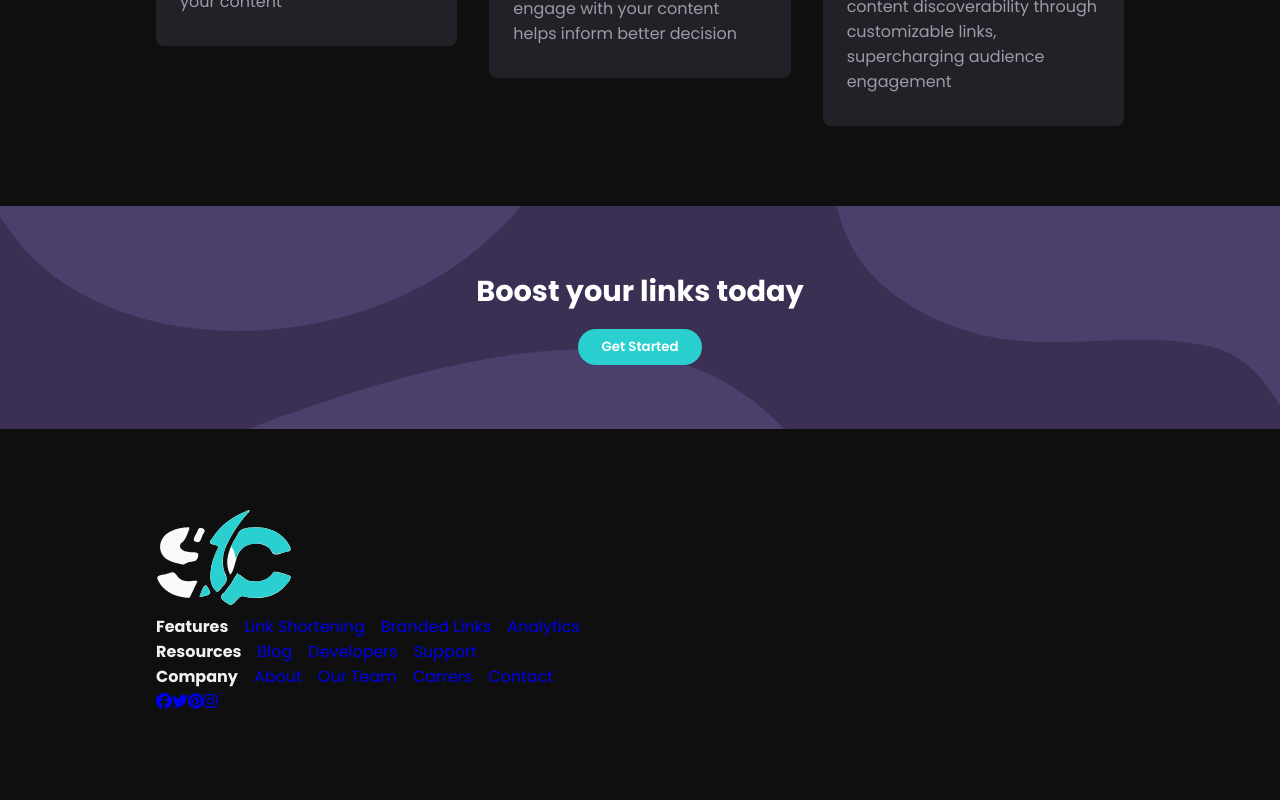
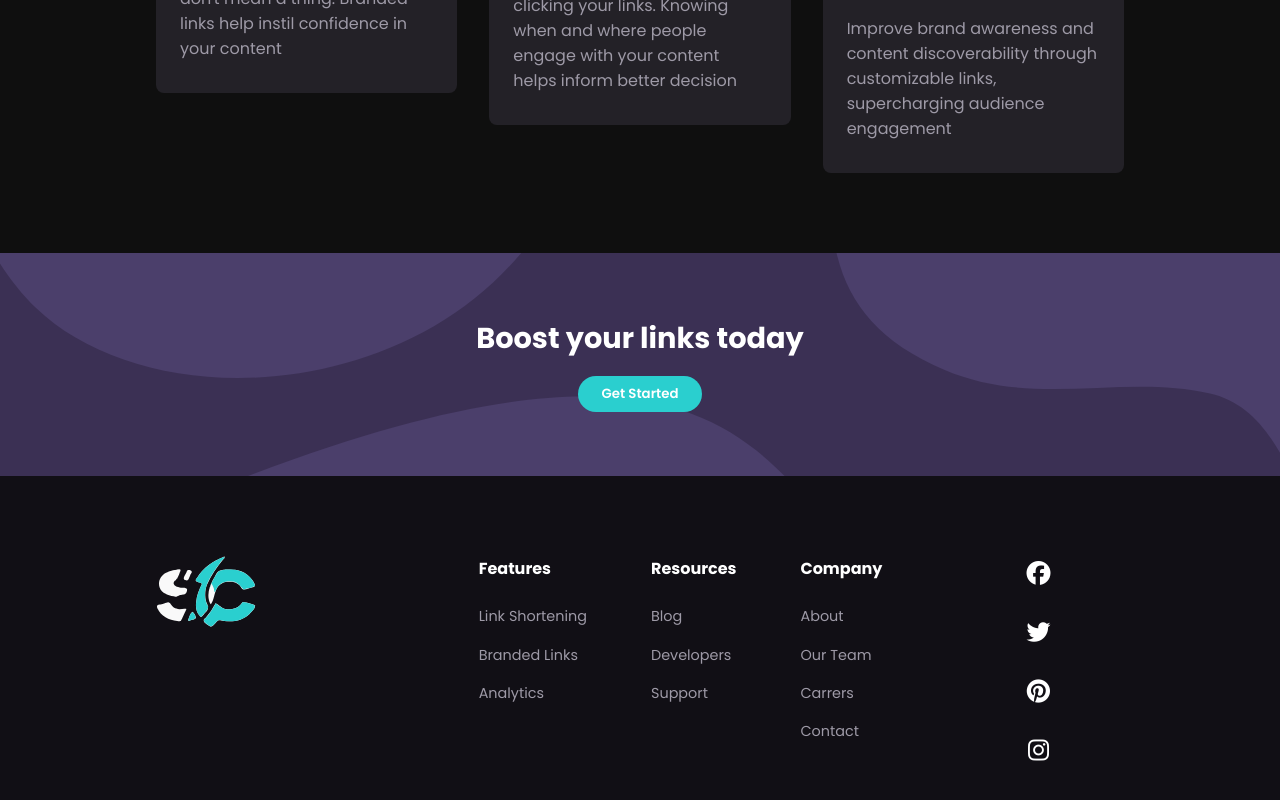
Before and after one commit to diego-teileche/shortcraft, a React (Vite) app: page / in a window 1280 px wide. Shown: the part 1776-2576 px from the top of the page. Before the commit the page ends 2490 px from the top, so only its background shows below. Built offline with nearby package versions, Linux system fonts and the light colour scheme.

Commit message:
Footer | Elements styles added

```diff
--- a/src/index.css
+++ b/src/index.css
@@ -348,11 +348,59 @@ input.error-input::placeholder {
   padding-block: 4rem;
   text-align: center;
   color: var(--clr-neutral-100);
-  margin-bottom: 5rem;
 }
 
 .boost h2 {
   margin-bottom: 1rem;
+}
+
+.footer {
+  padding-top: 5rem;
+  background-color: var(--clr-neutral-700);
+  text-align: center;
+  color: var(--clr-neutral-100);
+}
+
+.footer .footer__content .logo img {
+  margin-bottom: 2rem;
+  width: 100px;
+}
+
+.footer .footer__links .nav__links h4 {
+  margin-bottom: 1rem;
+}
+
+.footer .footer__links .nav__links {
+  margin-bottom: 2rem;
+}
+
+.footer .footer__links .nav__links a {
+  color: var(--clr-neutral-300);
+  margin-bottom: 0.5rem;
+  font-size: .9rem;
+  transition: color .2s ease-in;
+}
+
+.footer .footer__links .nav__links a:hover {
+  color: var(--clr-primary-400);
+}
+
+.footer .footer__links .social__links {
+  display: flex;
+  align-items: center;
+  justify-content: center;
+  gap: 1.5rem;
+  padding-bottom: 5rem;
+}
+
+.footer .footer__links .social__links a {
+  font-size: 1.5rem;
+  color: var(--clr-neutral-100);
+  transition: color .2s ease-in;
+}
+
+.footer .footer__links .social__links a:hover {
+  color: var(--clr-primary-400);
 }
 
 @media (min-width: 768px) {
@@ -545,4 +593,33 @@ input.error-input::placeholder {
   .hero__content p {
     margin-bottom: 2.5rem;
   }
+
+  .footer {
+    text-align: left;
+  }
+
+  .footer__content {
+    display: grid;
+    grid-template-columns: 1fr 2fr;
+  }
+
+  .footer__links {
+    display: flex;
+    gap: 4rem;
+  }
+
+  .nav__links {
+    display: flex;
+    flex-direction: column;
+    gap: .4rem;
+  }
+
+  .social__links {
+    display: flex;
+    flex-direction: column;
+  }
+
+  .social__links a {
+    margin-left: 5rem;
+  }
 }
```
